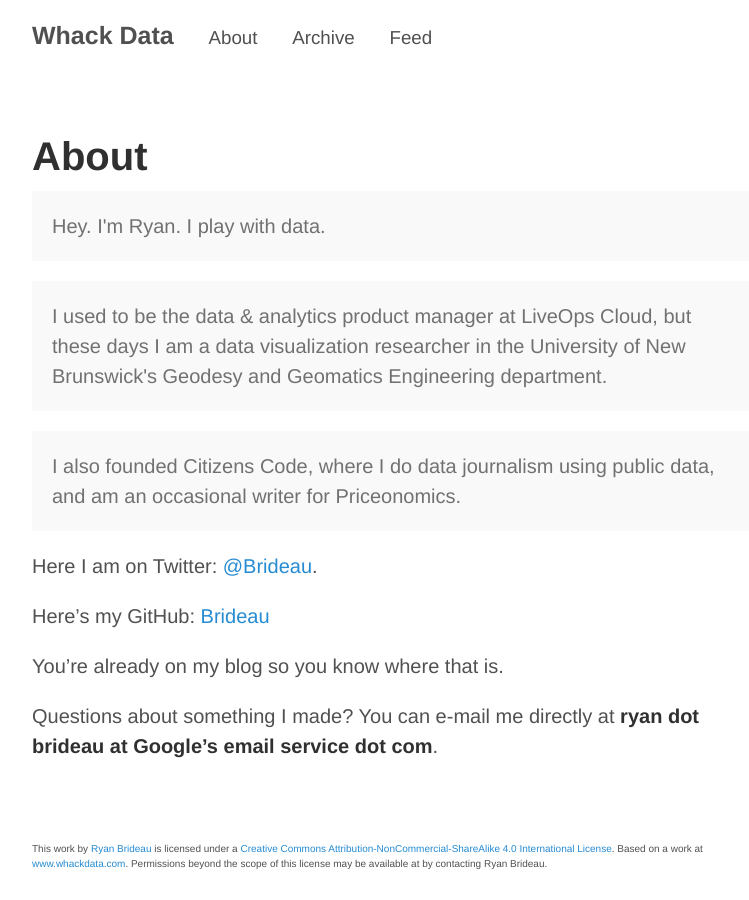
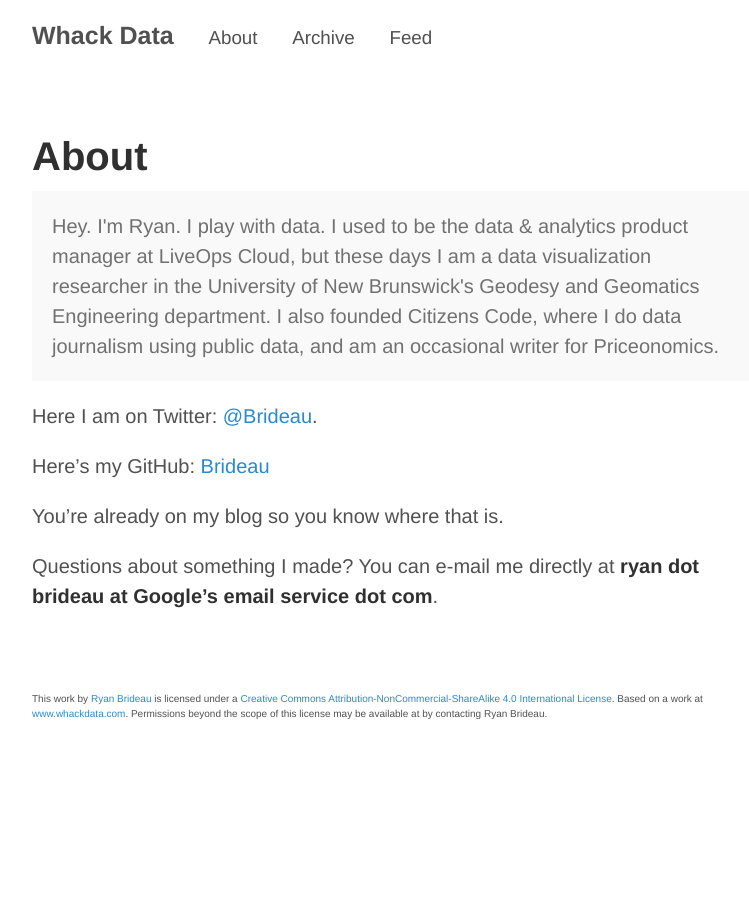
Before and after one commit to Brideau/whackdata, a Jekyll site: the page built from about.md, in a window 1280 px wide. Shown: the whole page, without its empty margins (248-997 px from the left). Built offline with Jekyll 4.4.1, drawn with Linux system fonts in a browser that asks for light colours; Markdown is read by kramdown in place of the engine named in the settings.

Commit message:
Updated about page

```diff
--- a/about.md
+++ b/about.md
@@ -5,11 +5,9 @@ title: About
 
 <p class="message">
   Hey. I'm Ryan. I play with data.
-</p>
-<p class="message">
+
   I used to be the data & analytics product manager at LiveOps Cloud, but these days I am a data visualization researcher in the University of New Brunswick's Geodesy and Geomatics Engineering department.
-</p>
-<p class="message">
+
   I also founded Citizens Code, where I do data journalism using public data, and am an occasional writer for Priceonomics.
 </p>
 
```
